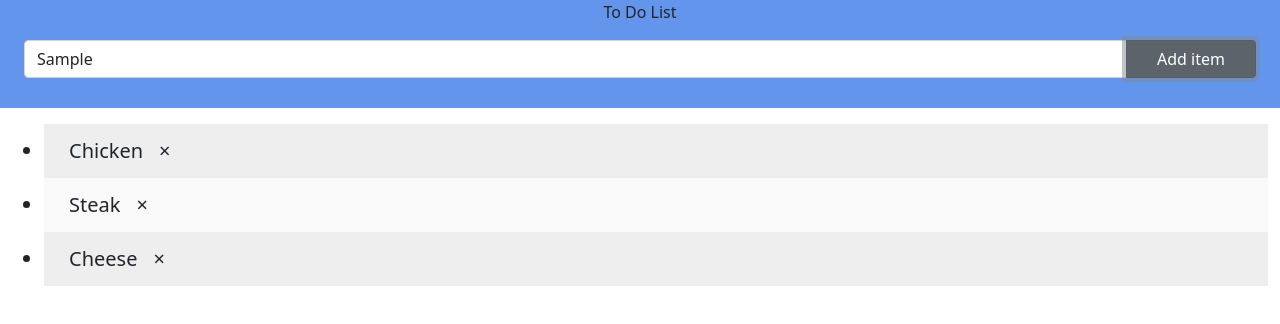
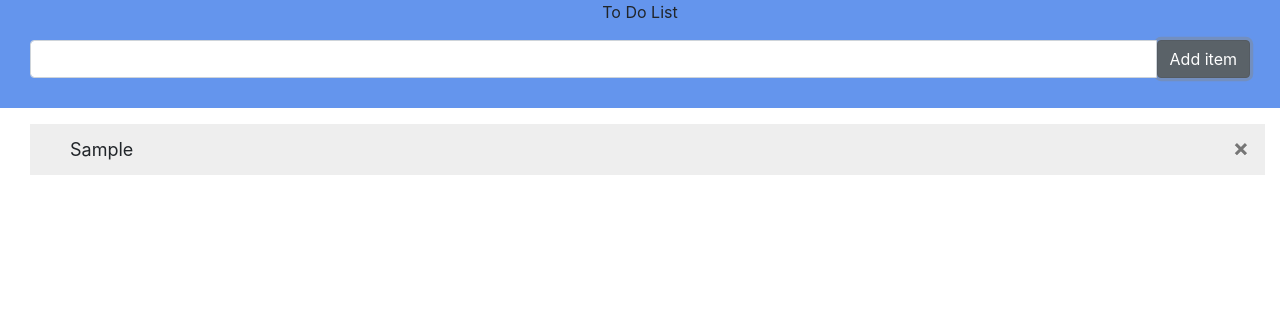
Before and after one commit to Lushen09/ToDoList, a plain HTML site: page index.html in a window 1280 px wide. Both pictures are taken after typing "Sample" into the empty fields and a click on the button "Add item". Drawn offline with nearby package versions, Linux system fonts and the light colour scheme.

Commit message:
Complete functionality

```diff
--- a/index.html
+++ b/index.html
@@ -8,7 +8,7 @@
   <link rel="icon" href="images\list.png">
 
   <!-- Bootstrap CSS -->
-  <link href="https://cdn.jsdelivr.net/npm/bootstrap@5.0.0-beta3/dist/css/bootstrap.min.css" rel="stylesheet" integrity="sha384-eOJMYsd53ii+scO/bJGFsiCZc+5NDVN2yr8+0RDqr0Ql0h+rP48ckxlpbzKgwra6" crossorigin="anonymous">
+  <link rel="stylesheet" href="https://cdn.jsdelivr.net/npm/bootstrap@4.5.3/dist/css/bootstrap.min.css" integrity="sha384-TX8t27EcRE3e/ihU7zmQxVncDAy5uIKz4rEkgIXeMed4M0jlfIDPvg6uqKI2xXr2" crossorigin="anonymous">
   <link rel="stylesheet" href="styles.css">
   <title>ToDoList</title>
 </head>
@@ -18,17 +18,14 @@
     <div class="container-fluid">
       <p>To Do List</p>
       <div class="input-group mb-3 item">
-        <input type="text" class="form-control" aria-label="Recipient's username" aria-describedby="button-addon2">
-        <button class="btn btn-secondary button-width" type="button" id="button-addon2">Add item</button>
+        <input type="text" id="input" class="form-control" aria-label="Recipient's username" aria-describedby="button-addon2">
+        <button class="btn btn-secondary button-width" type="button" id="button-addon2" onclick="addItem()">Add item</button>
       </div>
     </div>
   </div>
 
   <div class="container-fluid">
-    <ul id="myUL">
-      <li>Chicken</li>
-      <li>Steak</li>
-      <li>Cheese</li>
+    <ul id="items">
     </ul>
   </div>
 
--- a/styles.css
+++ b/styles.css
@@ -1,40 +1,62 @@
-ul {}
+/* Include the padding and border in an element's total width and height */
+* {
+  box-sizing: border-box;
+}
+
+ul {
+  list-style-type: none;
+  padding-left: 15px;
+}
 
 ul li {
+  cursor: pointer;
+  position: relative;
+  padding: 12px 8px 12px 40px;
   background: #eee;
-  cursor: pointer;
-  font-size: 20px;
-  padding: 12px 8px 12px 25px;
-  -webkit-user-select: none;
-  -moz-user-select: none;
-  -ms-user-select: none;
-  user-select: none;
+  font-size: 18px;
+  transition: 0.5s;
+  /* make the list items unselectable */
+
 }
+
 
 ul li:nth-child(even) {
   background: #f9f9f9;
 }
 
+/* Darker background-color on hover */
 ul li:hover {
   background: #ddd;
 }
 
+/* When clicked on, add a background color and strike out text */
 ul li.checked {
   background: #888;
   color: #fff;
   text-decoration: line-through;
 }
 
-.button-width {
-  width: 130px;
+/* Add a "checked" mark when clicked on */
+ul li.checked::before {
+  content: '';
+  position: absolute;
+  border-color: #fff;
+  border-style: solid;
+  border-width: 0 2px 2px 0;
+  top: 16px;
+  left: 16px;
+  transform: rotate(45deg);
+  height: 15px;
+  width: 7px;
 }
 
+/* Style the close button */
 .close {
+  position: absolute;
+  right: 0;
+  top: 0;
   padding: 12px 16px 12px 16px;
-  position: relative;
-
 }
-
 
 .close:hover {
   background-color: #f44336;
--- a/toDo.js
+++ b/toDo.js
@@ -1,13 +1,3 @@
-var listItem = document.getElementsByTagName("LI");
-var i;
-for (i = 0; i < listItem.length; i++) {
-  var span = document.createElement("SPAN");
-  var txt = document.createTextNode("\u00D7");
-  span.className = "close";
-  span.appendChild(txt);
-  listItem[i].appendChild(span);
-}
-
 var close = document.getElementsByClassName("close");
 var i;
 for (i = 0; i < close.length; i++) {
@@ -17,9 +7,43 @@ for (i = 0; i < close.length; i++) {
   };
 }
 
-var check = document.querySelector("ul");
+var check = document.querySelector("UL");
 check.addEventListener("click",function(ev){
   if (ev.target.tagName === "LI"){
     ev.target.classList.toggle("checked");
   }
 }, false);
+
+function addItem(){
+  var li = document.createElement("LI");
+  var inputValue = document.getElementById("input").value;
+  var txtNode = document.createTextNode(inputValue);
+  li.appendChild(txtNode);
+
+  if (inputValue === "") {
+    alert("Please enter a value to add for the list");
+  }
+  else{
+    document.getElementById("items").appendChild(li);
+  }
+  document.getElementById("input").value = "";
+
+  var listItem = document.getElementsByTagName("LI");
+  var i;
+  for (i = 0; i < listItem.length; i++) {
+    var span = document.createElement("SPAN");
+    var txt = document.createTextNode("\u00D7");
+    span.className = "close";
+    span.appendChild(txt);
+    listItem[i].appendChild(span);
+  }
+
+
+  for (i = 0; i < close.length; i++) {
+    close[i].onclick = function(){
+      var div = this.parentElement;
+      div.style.display = "none";
+    };
+  }
+
+}
```
